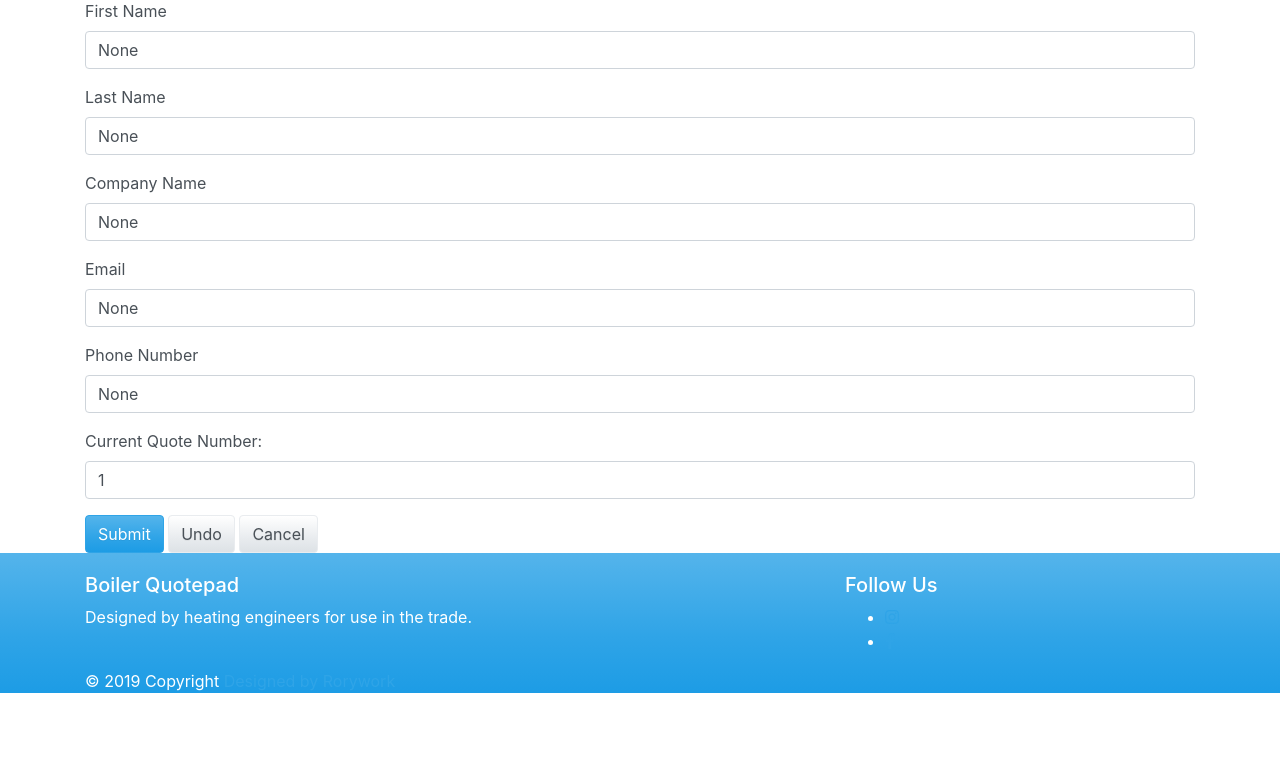
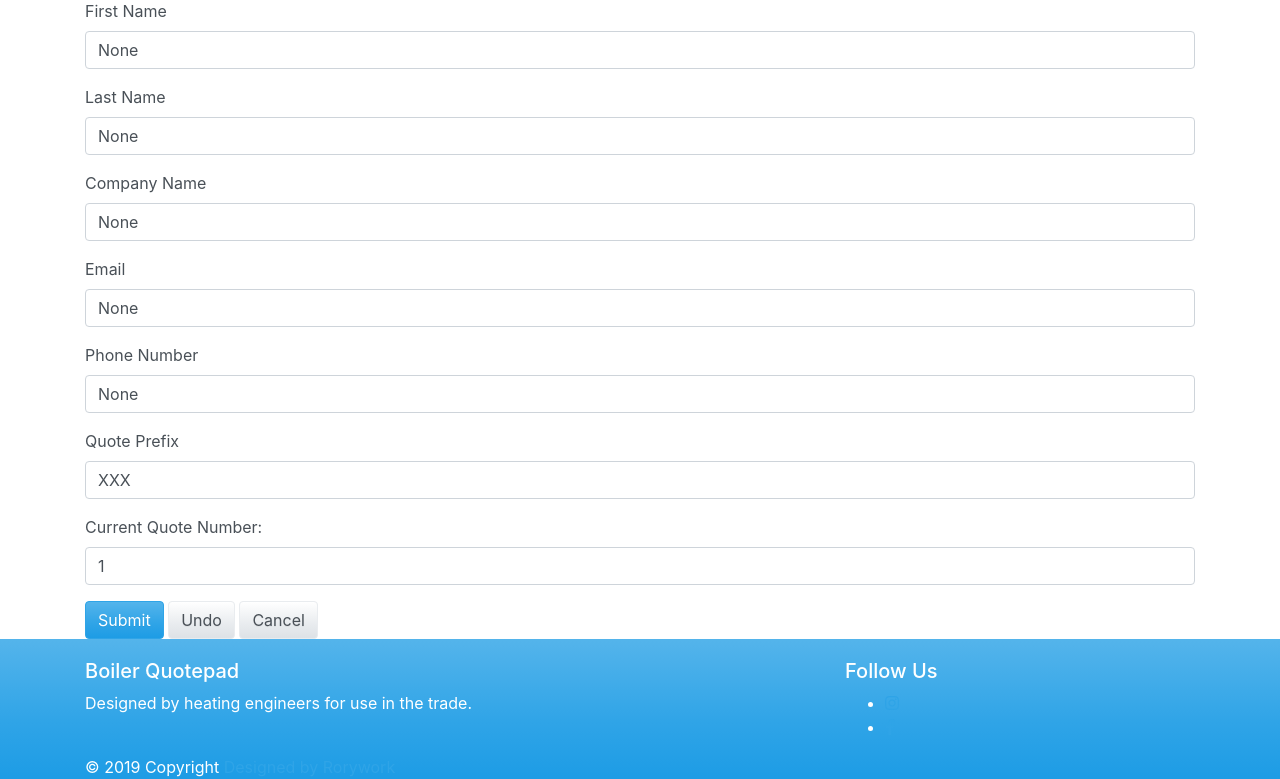
Before and after one commit to Rorywork/bquotepad, a Django app: template src/templates/edit_Profile_details.html in a window 1280 px wide. Shown: the part 103-882 px from the top of the page. Before the commit the page ends 796 px from the top, so only its background shows below. Run offline with Django 3.2, Linux system fonts and the light colour scheme; the template is opened without the code that fills it: values that come from a table or form of the project are taken from there, others are empty; some libraries are stand-ins or nearby versions.

Commit message:
Updated class form-group

```diff
--- a/src/templates/edit_Profile_details.html
+++ b/src/templates/edit_Profile_details.html
@@ -35,6 +35,11 @@
                     <input name="telephone" type="tel" class="form-control" id="editPhone" placeholder="Phone Number" required value = "{{form.telephone.value}}">
             </div>
 
+            <div class="form-group">
+                <label for="editQuotePrefix">Quote Prefix</label>
+                <input name="quote_prefix" type="tel" class="form-control" id="editQuotePrefix" placeholder="Quote Prefix (3 characters)" required value = "{{form.quote_prefix.value}}">
+            </div>
+
 
             <div class="form-group">
                     <label for="editQuoteNumber">Current Quote Number:</label>
```
